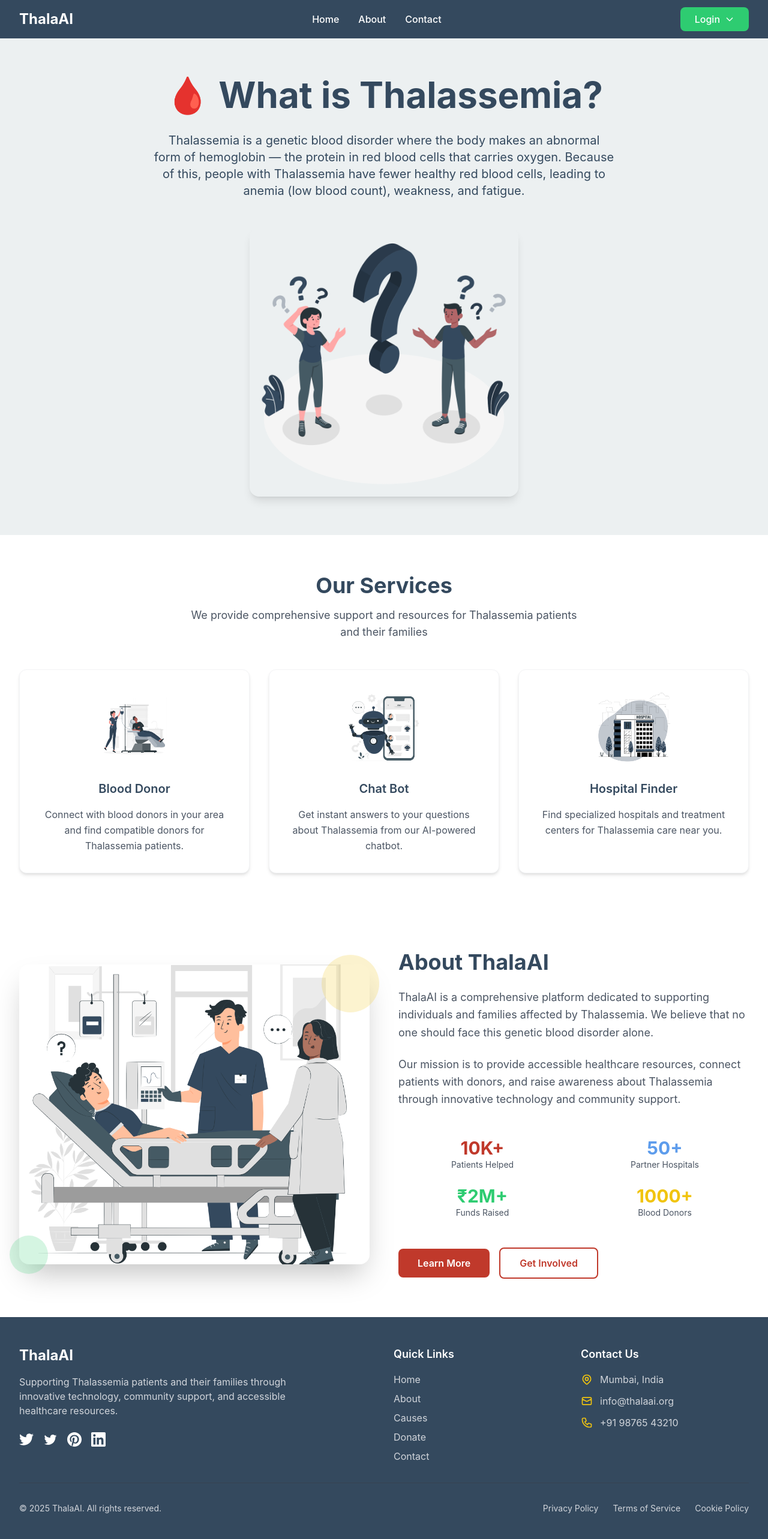
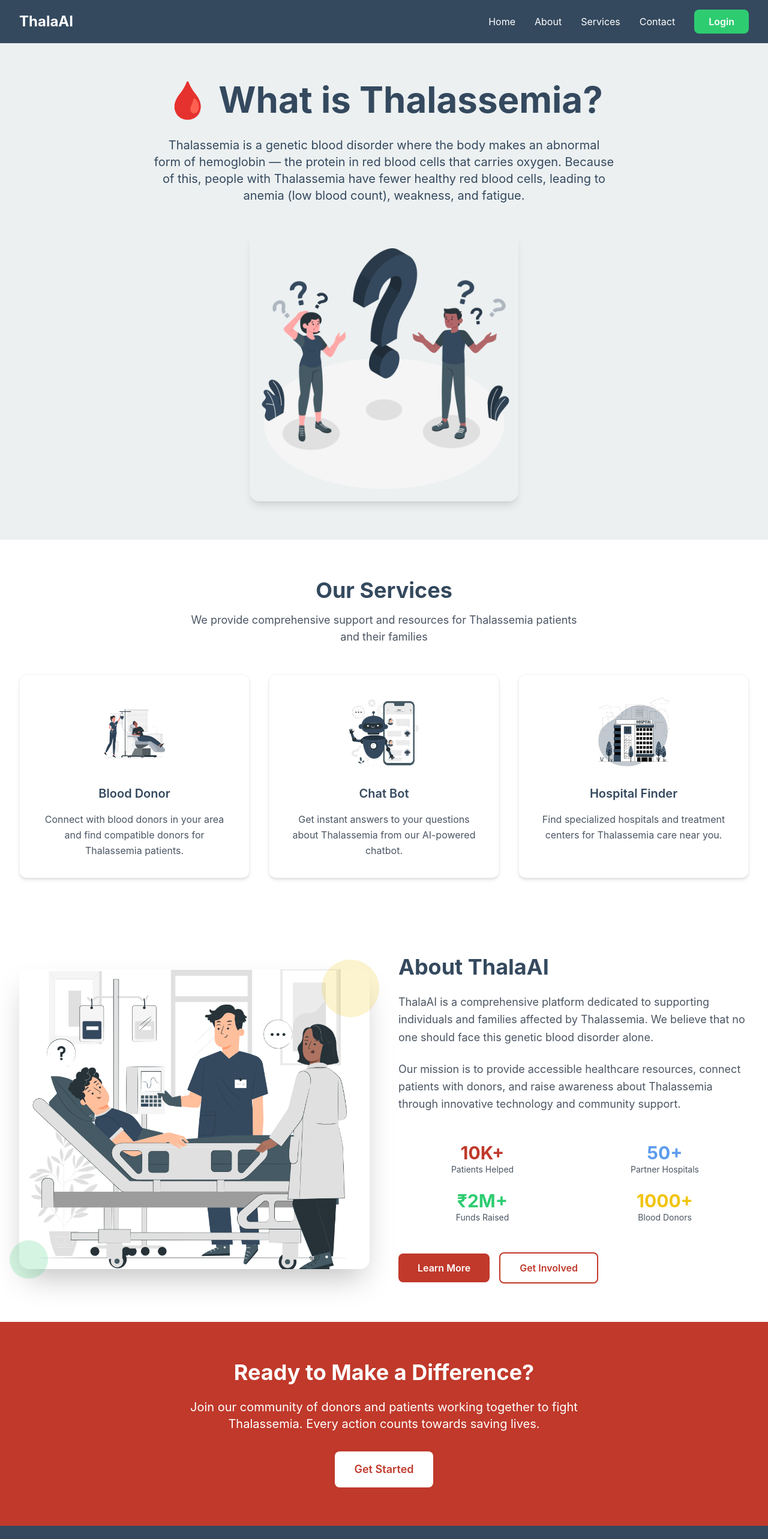
Before and after one commit to 117ABHISHEK/try-Projects-, a React (Create React App) app: page / in a window 1280 px wide. Shown: the top 2566 px of the page at 60% size. Built offline with nearby package versions, Linux system fonts and the light colour scheme; the HTML template or start-up script is replaced by a standard one.

Commit message:
updates
login and register

```diff
--- a/src/App.js
+++ b/src/App.js
@@ -1,6 +1,13 @@
 import React from 'react';
 import { BrowserRouter as Router, Routes, Route } from 'react-router-dom';
-import { Welcome } from './pages';
+import {
+  Welcome,
+  RoleSelection,
+  DonorLogin,
+  PatientLogin,
+  DonorRegister,
+  PatientRegister
+} from './pages';
 import './App.css';
 
 function App() {
@@ -10,6 +17,11 @@ function App() {
         <Routes>
           <Route path="/" element={<Welcome />} />
           <Route path="/welcome" element={<Welcome />} />
+          <Route path="/role-selection" element={<RoleSelection />} />
+          <Route path="/donor/login" element={<DonorLogin />} />
+          <Route path="/patient/login" element={<PatientLogin />} />
+          <Route path="/donor/register" element={<DonorRegister />} />
+          <Route path="/patient/register" element={<PatientRegister />} />
         </Routes>
       </div>
     </Router>
--- a/src/components/Header.js
+++ b/src/components/Header.js
@@ -1,104 +1,57 @@
-import React, { useState, useEffect, useRef } from 'react';
+import React, { useState } from 'react';
+import { useNavigate } from 'react-router-dom';
 
 const Header = () => {
+  const navigate = useNavigate();
   const [isMenuOpen, setIsMenuOpen] = useState(false);
-  const [isDropdownOpen, setIsDropdownOpen] = useState(false);
-  const dropdownRef = useRef(null);
 
   const toggleMenu = () => {
     setIsMenuOpen(!isMenuOpen);
   };
 
-  const toggleDropdown = () => {
-    setIsDropdownOpen(!isDropdownOpen);
+  const handleLoginClick = () => {
+    navigate('/role-selection');
   };
-
-  const handleRoleSelect = (role) => {
-    console.log(`Selected role: ${role}`);
-    setIsDropdownOpen(false);
-  };
-
-  // Close dropdown when clicking outside
-  useEffect(() => {
-    const handleClickOutside = (event) => {
-      if (dropdownRef.current && !dropdownRef.current.contains(event.target)) {
-        setIsDropdownOpen(false);
-      }
-    };
-
-    document.addEventListener('mousedown', handleClickOutside);
-    return () => {
-      document.removeEventListener('mousedown', handleClickOutside);
-    };
-  }, []);
 
   return (
     <header className="bg-charcoal-grey text-white shadow-lg">
       <div className="max-w-7xl mx-auto px-4 sm:px-6 lg:px-8">
-        <div className="flex justify-between items-center h-16">
+        <div className="flex justify-between items-center py-4">
           {/* Logo */}
-          <div className="flex-shrink-0">
+          <div className="flex items-center">
             <h1 className="text-2xl font-bold text-white">ThalaAI</h1>
           </div>
 
           {/* Desktop Navigation */}
-          <nav className="hidden md:flex space-x-8">
-            <a href="#home" className="text-white hover:text-soft-gold transition-colors duration-300 font-medium">
+          <nav className="hidden md:flex items-center space-x-8">
+            <a href="#home" className="text-white hover:text-soft-gold transition-colors duration-300">
               Home
             </a>
-            <a href="#about" className="text-white hover:text-soft-gold transition-colors duration-300 font-medium">
+            <a href="#about" className="text-white hover:text-soft-gold transition-colors duration-300">
               About
             </a>
-            <a href="#contact" className="text-white hover:text-soft-gold transition-colors duration-300 font-medium">
+            <a href="#services" className="text-white hover:text-soft-gold transition-colors duration-300">
+              Services
+            </a>
+            <a href="#contact" className="text-white hover:text-soft-gold transition-colors duration-300">
               Contact
             </a>
+            <button
+              onClick={handleLoginClick}
+              className="bg-sage-green text-white px-6 py-2 rounded-lg font-semibold hover:bg-opacity-90 transition-all duration-300"
+            >
+              Login
+            </button>
           </nav>
 
-          {/* Login/Signup Button with Dropdown */}
-          <div className="hidden md:block relative" ref={dropdownRef}>
-            <button
-              onClick={toggleDropdown}
-              className="bg-sage-green text-white px-6 py-2 rounded-lg font-medium hover:bg-opacity-90 transition-all duration-300 hover:shadow-lg flex items-center"
-            >
-              Login
-              <svg className="ml-2 w-4 h-4" fill="none" stroke="currentColor" viewBox="0 0 24 24">
-                <path strokeLinecap="round" strokeLinejoin="round" strokeWidth={2} d="M19 9l-7 7-7-7" />
-              </svg>
-            </button>
-
-            {/* Dropdown Menu */}
-            {isDropdownOpen && (
-              <div className="absolute top-full right-0 mt-2 w-48 bg-white rounded-lg shadow-lg border border-gray-200 z-50">
-                <div className="py-2">
-                  <button
-                    onClick={() => handleRoleSelect('Donor')}
-                    className="w-full text-left px-4 py-3 text-gray-700 hover:bg-body-light-grey transition-colors duration-200 cursor-pointer rounded-t-lg"
-                  >
-                    As Donor
-                  </button>
-                  <button
-                    onClick={() => handleRoleSelect('Patient')}
-                    className="w-full text-left px-4 py-3 text-gray-700 hover:bg-body-light-grey transition-colors duration-200 cursor-pointer rounded-b-lg"
-                  >
-                    As Patient
-                  </button>
-                </div>
-              </div>
-            )}
-          </div>
-
-          {/* Mobile menu button */}
+          {/* Mobile Menu Button */}
           <div className="md:hidden">
             <button
               onClick={toggleMenu}
-              className="text-white hover:text-soft-gold focus:outline-none focus:text-soft-gold transition-colors duration-300"
+              className="text-white hover:text-soft-gold transition-colors duration-300"
             >
-              <svg className="h-6 w-6" fill="none" viewBox="0 0 24 24" stroke="currentColor">
-                {isMenuOpen ? (
-                  <path strokeLinecap="round" strokeLinejoin="round" strokeWidth={2} d="M6 18L18 6M6 6l12 12" />
-                ) : (
-                  <path strokeLinecap="round" strokeLinejoin="round" strokeWidth={2} d="M4 6h16M4 12h16M4 18h16" />
-                )}
+              <svg className="w-6 h-6" fill="none" stroke="currentColor" viewBox="0 0 24 24">
+                <path strokeLinecap="round" strokeLinejoin="round" strokeWidth={2} d="M4 6h16M4 12h16M4 18h16" />
               </svg>
             </button>
           </div>
@@ -106,55 +59,27 @@ const Header = () => {
 
         {/* Mobile Navigation */}
         {isMenuOpen && (
-          <div className="md:hidden">
-            <div className="px-2 pt-2 pb-3 space-y-1 sm:px-3 bg-charcoal-grey border-t border-gray-700">
-              <a href="#home" className="block px-3 py-2 text-white hover:text-soft-gold transition-colors duration-300 font-medium">
+          <div className="md:hidden py-4 border-t border-gray-600">
+            <nav className="flex flex-col space-y-4">
+              <a href="#home" className="text-white hover:text-soft-gold transition-colors duration-300">
                 Home
               </a>
-              <a href="#about" className="block px-3 py-2 text-white hover:text-soft-gold transition-colors duration-300 font-medium">
+              <a href="#about" className="text-white hover:text-soft-gold transition-colors duration-300">
                 About
               </a>
-              <a href="#causes" className="block px-3 py-2 text-white hover:text-soft-gold transition-colors duration-300 font-medium">
-                Causes
+              <a href="#services" className="text-white hover:text-soft-gold transition-colors duration-300">
+                Services
               </a>
-              <a href="#donate" className="block px-3 py-2 text-white hover:text-soft-gold transition-colors duration-300 font-medium">
-                Donate
-              </a>
-              <a href="#contact" className="block px-3 py-2 text-white hover:text-soft-gold transition-colors duration-300 font-medium">
+              <a href="#contact" className="text-white hover:text-soft-gold transition-colors duration-300">
                 Contact
               </a>
-              <div className="pt-4">
-                <button
-                  onClick={toggleDropdown}
-                  className="w-full bg-sage-green text-white px-6 py-2 rounded-lg font-medium hover:bg-opacity-90 transition-all duration-300 flex items-center justify-center"
-                >
-                  Login
-                  <svg className="ml-2 w-4 h-4" fill="none" stroke="currentColor" viewBox="0 0 24 24">
-                    <path strokeLinecap="round" strokeLinejoin="round" strokeWidth={2} d="M19 9l-7 7-7-7" />
-                  </svg>
-                </button>
-
-                {/* Mobile Dropdown Menu */}
-                {isDropdownOpen && (
-                  <div className="mt-2 bg-white rounded-lg shadow-lg border border-gray-200">
-                    <div className="py-2">
-                      <button
-                        onClick={() => handleRoleSelect('Donor')}
-                        className="w-full text-left px-4 py-3 text-gray-700 hover:bg-body-light-grey transition-colors duration-200 cursor-pointer rounded-t-lg"
-                      >
-                        As Donor
-                      </button>
-                      <button
-                        onClick={() => handleRoleSelect('Patient')}
-                        className="w-full text-left px-4 py-3 text-gray-700 hover:bg-body-light-grey transition-colors duration-200 cursor-pointer rounded-b-lg"
-                      >
-                        As Patient
-                      </button>
-                    </div>
-                  </div>
-                )}
-              </div>
-            </div>
+              <button
+                onClick={handleLoginClick}
+                className="bg-sage-green text-white px-6 py-2 rounded-lg font-semibold hover:bg-opacity-90 transition-all duration-300 w-full text-left"
+              >
+                Login
+              </button>
+            </nav>
           </div>
         )}
       </div>
--- a/src/pages/Welcome.js
+++ b/src/pages/Welcome.js
@@ -1,4 +1,5 @@
 import React from 'react';
+import { useNavigate } from 'react-router-dom';
 import Header from '../components/Header';
 import Hero from '../components/Hero';
 import Features from '../components/Features';
@@ -6,27 +7,34 @@ import About from '../components/About';
 import Footer from '../components/Footer';
 
 const Welcome = () => {
+  const navigate = useNavigate();
+
   return (
     <div className="Welcome">
-      {/* Header */}
       <Header />
+      <section id="home"><Hero /></section>
+      <section id="services"><Features /></section>
+      <section id="about"><About /></section>
 
-      {/* Hero Section */}
-      <section id="home">
-        <Hero />
+      {/* Get Started Section */}
+      <section className="bg-deep-red py-16 px-4">
+        <div className="max-w-4xl mx-auto text-center">
+          <h2 className="text-3xl md:text-4xl font-bold text-white mb-6">
+            Ready to Make a Difference?
+          </h2>
+          <p className="text-xl text-white mb-8 max-w-2xl mx-auto">
+            Join our community of donors and patients working together to fight Thalassemia.
+            Every action counts towards saving lives.
+          </p>
+          <button
+            onClick={() => navigate('/role-selection')}
+            className="bg-white text-deep-red px-8 py-4 rounded-lg font-semibold text-lg hover:bg-opacity-90 transition-all duration-300 hover:shadow-lg hover:scale-105"
+          >
+            Get Started
+          </button>
+        </div>
       </section>
 
-      {/* Features Section */}
-      <section id="services">
-        <Features />
-      </section>
-
-      {/* About Section */}
-      <section id="about">
-        <About />
-      </section>
-
-      {/* Footer */}
       <Footer />
     </div>
   );
--- a/src/pages/index.js
+++ b/src/pages/index.js
@@ -1 +1,6 @@
 export { default as Welcome } from './Welcome';
+export { default as RoleSelection } from './RoleSelection';
+export { default as DonorLogin } from './DonorLogin';
+export { default as PatientLogin } from './PatientLogin';
+export { default as DonorRegister } from './DonorRegister';
+export { default as PatientRegister } from './PatientRegister';
```
